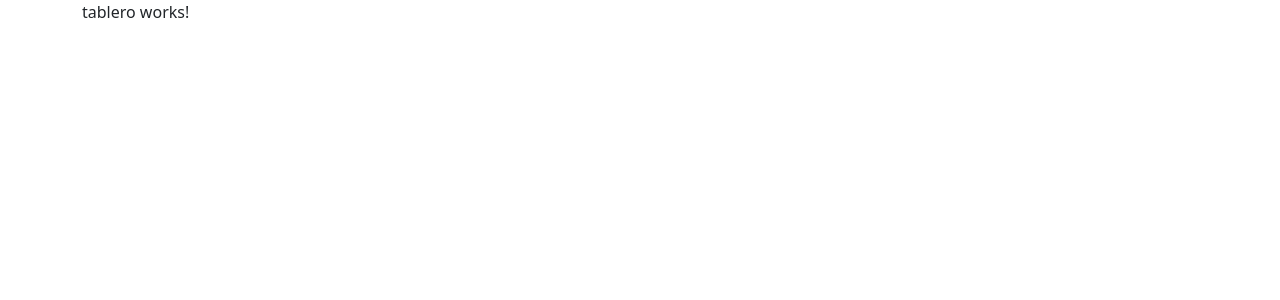
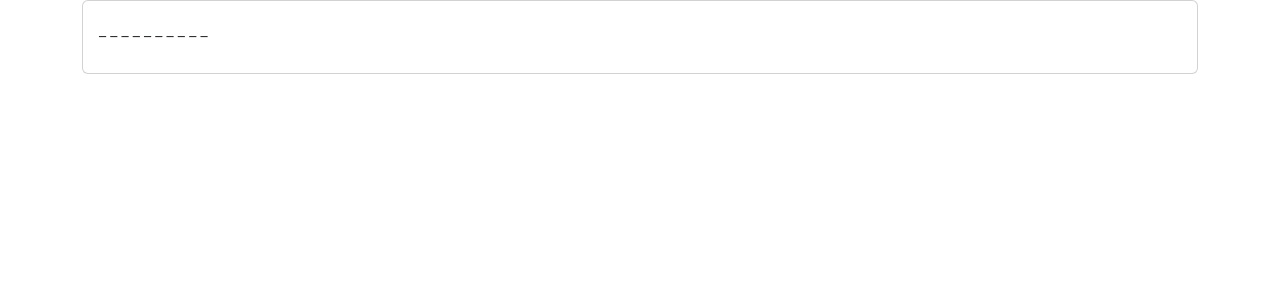
Before and after one commit to avillaq/Juego-Ahorcado, an Angular app: page / in a window 1280 px wide. Shown: the top 300 px of the page. Built offline with nearby package versions, Linux system fonts and the light colour scheme.

Commit message:
En la vista del tablero, se añade html que muestra la palabra en guiones

```diff
--- a/src/app/tablero/tablero.component.html
+++ b/src/app/tablero/tablero.component.html
@@ -1 +1,9 @@
-<p>tablero works!</p>
+<div class="card">
+    <div class="card-body">
+        <p>
+            @for (palabra of palabraUsuario; track $index) {
+                {{palabra}}
+            }
+        </p>
+    </div>
+</div>
```
